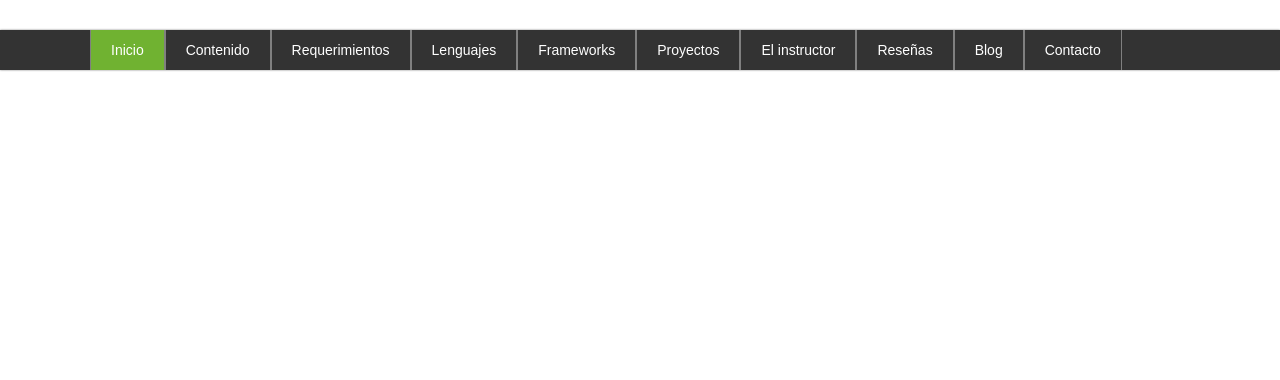
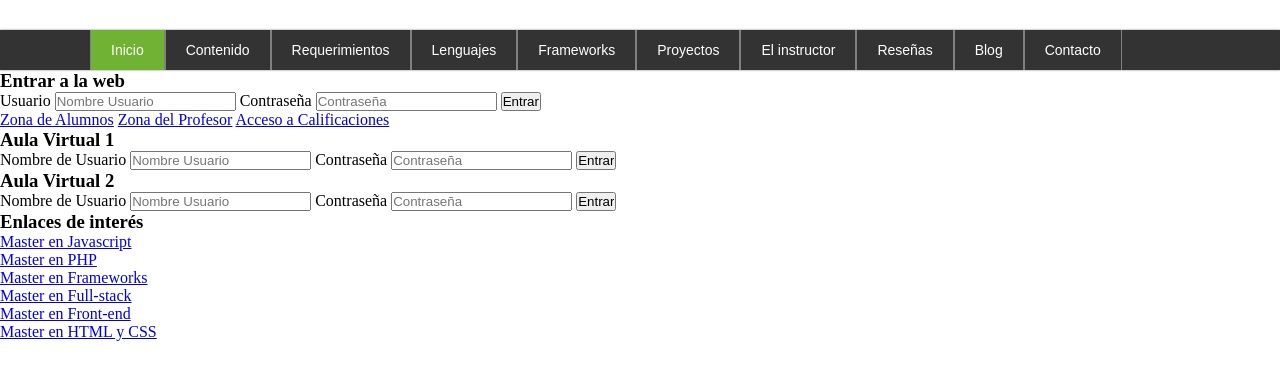
Before and after one commit to julioematasv/MaquetacionWeb1, a plain HTML site: page index.html in a window 1280 px wide. Shown: the part 220-600 px from the top of the page. Drawn offline with Linux system fonts and the light colour scheme.

Commit message:
HTML de la barra lateral termido

```diff
--- a/index.html
+++ b/index.html
@@ -65,5 +65,87 @@
       </ul>
     </nav>
     <!-- Final de Menú de navegación -->
+
+    <!-- Inicio de contenido central -->
+    <div id="content">
+      <!-- Inicio de barra lateral -->
+      <aside id="aside">
+
+        <!-- Inicio de barra lateral  sección Login-->
+        <div class="widget" id="login">
+          <h3>Entrar a la web</h3>
+          <form action="">
+            <label for="user">Usuario</label>
+            <input type="text" name="user" id="user"
+                   placeholder="Nombre Usuario">
+
+            <label for="password">Contraseña</label>
+            <input type="password" name="password" id="password"
+                   placeholder="Contraseña">
+
+            <input type="submit" value="Entrar">
+          </form>
+          <a href="#">Zona de Alumnos</a>
+          <a href="#">Zona del Profesor</a>
+          <a href="#">Acceso a Calificaciones</a>
+        </div><!-- Final sección Login-->
+
+        <!-- Inicio de barra lateral  sección Aula Virtual-->
+        <div class="widget" id="aulaVirtual">
+          <h3>Aula Virtual 1</h3>
+          <form action="">
+            <label for="user">Nombre de Usuario</label>
+            <input type="text" name="user" id="user"
+                   placeholder="Nombre Usuario">
+
+            <label for="password">Contraseña</label>
+            <input type="password" name="password" id="password"
+                   placeholder="Contraseña">
+
+            <input type="submit" value="Entrar">
+          </form>
+          <h3>Aula Virtual 2</h3>
+          <form action="">
+            <label for="user">Nombre de Usuario</label>
+            <input type="text" name="user" id="user"
+                   placeholder="Nombre Usuario">
+
+            <label for="password">Contraseña</label>
+            <input type="password" name="password" id="password"
+                   placeholder="Contraseña">
+
+            <input type="submit" value="Entrar">
+          </form>
+        </div><!-- Final sección Aula Virtual-->
+
+        <!-- Inicio de barra lateral  sección Enlaces de interés-->
+        <div class="widget" id="enlacesInteres">
+          <h3>Enlaces de interés</h3>
+          <ul>
+            <li>
+              <a href="#">Master en Javascript</a>
+            </li>
+            <li>
+              <a href="#">Master en PHP</a>
+            </li>
+            <li>
+              <a href="#">Master en Frameworks</a>
+            </li>
+            <li>
+              <a href="#">Master en Full-stack</a>
+            </li>
+            <li>
+              <a href="#">Master en Front-end</a>
+            </li>
+            <li>
+              <a href="#">Master en HTML y CSS</a>
+            </li>
+          </ul>
+        </div><!-- Final sección Enlaces de interés-->
+
+      </aside><!-- final de barra lateral -->
+
+    </div>
+    <!-- Final de contenido central -->
 </body>
 </html>
```
